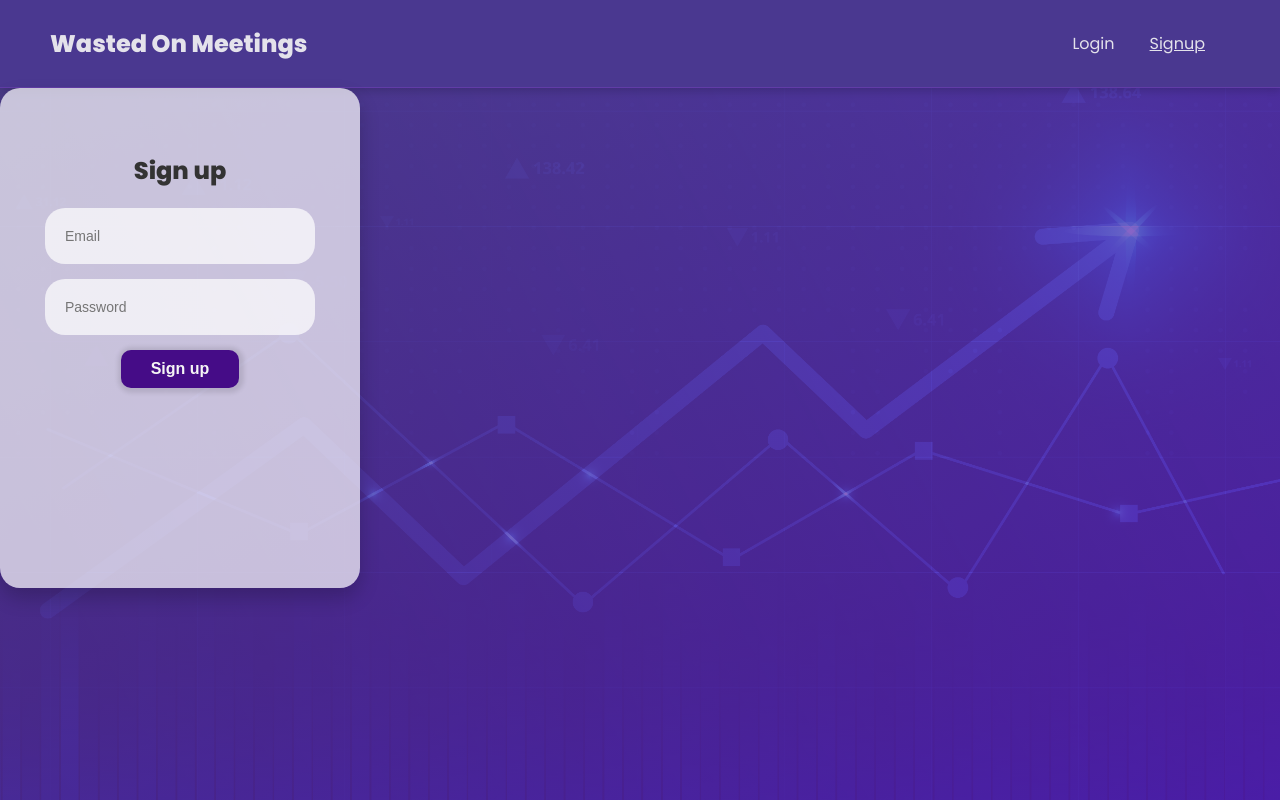
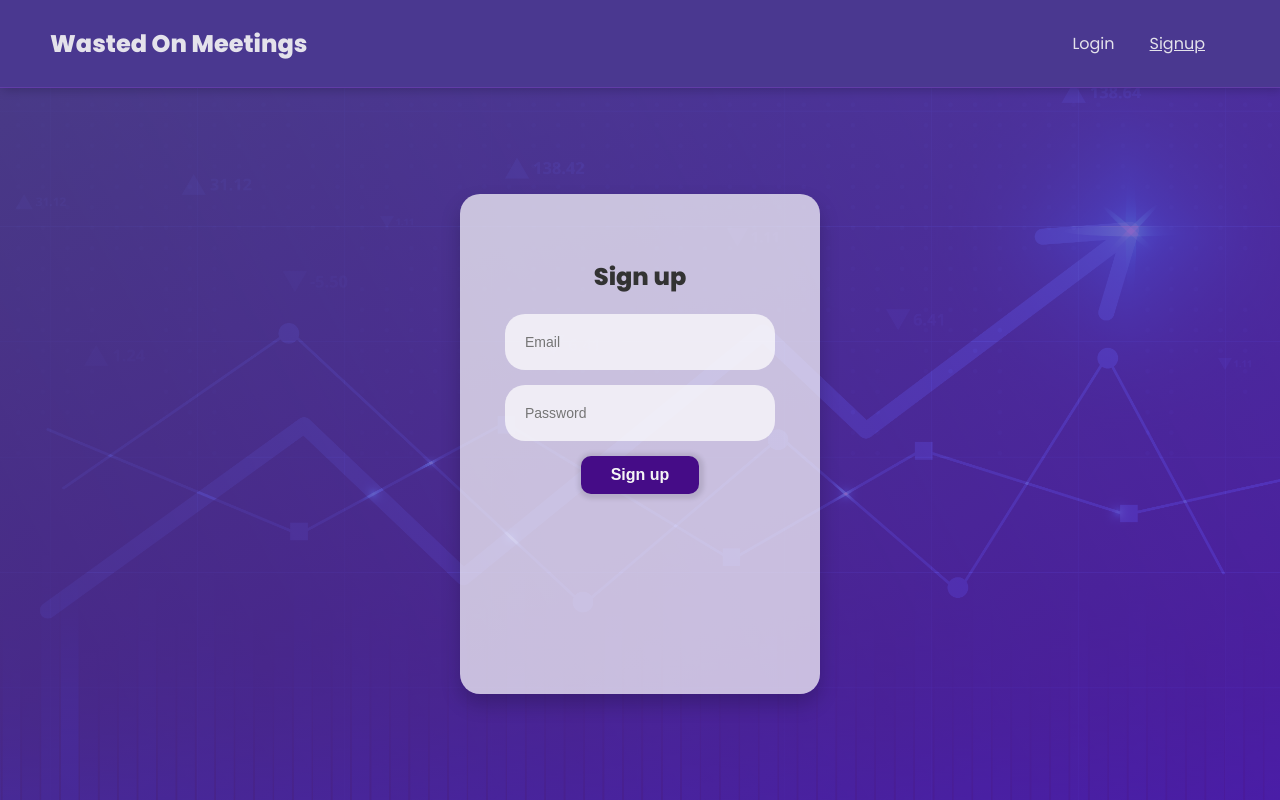
Before and after one commit to StigAkl/wasted-on-meetings, a React (Vite) app in the folder client/: page /signup in a window 1280 px wide. Built offline with nearby package versions, Linux system fonts and the light colour scheme.

Commit message:
Alias for component imports

```diff
--- a/client/package.json
+++ b/client/package.json
@@ -12,6 +12,7 @@
     "axios": "^1.3.2",
     "classnames": "^2.3.2",
     "localforage": "^1.10.0",
+    "path": "^0.12.7",
     "react": "^18.2.0",
     "react-dom": "^18.2.0",
     "react-router-dom": "^6.8.0",
--- a/client/src/pages/Create/Create.tsx
+++ b/client/src/pages/Create/Create.tsx
@@ -1,6 +1,6 @@
 import { ChangeEvent, FormEvent, useState } from "react";
-import Button from "../../components/Button/Button";
-import Container from "../../components/Container/Container";
+import Button from "@wom/Button/Button";
+import Container from "@wom/Container/Container";
 import styles from './Create.module.css';
 import { getRoundedTime, getRounderTimeOneHourLater } from "../../utils/dateTimeHelpers";
 import { createMeetingUrl } from "../../constants/api";
--- a/client/src/pages/Signup/Signup.tsx
+++ b/client/src/pages/Signup/Signup.tsx
@@ -1,12 +1,12 @@
 import css from './Signup.module.css';
-import Container from '../../components/Container/Container';
-import Button from '../../components/Button/Button';
+import Container from '@wom/Container/Container';
+import Button from '@wom/Button/Button';
 import useSignupForm from '../../hooks/useSignupForm';
 import { signUpUrl } from '../../constants/api';
 import { Link } from 'react-router-dom';
-import FormCard from '../../components/FormCard/FormCard';
-import EmailInput from '../../components/FormCard/EmailInput';
-import PasswordInput from '../../components/FormCard/PasswordInput';
+import FormCard from '@wom/FormCard/FormCard';
+import EmailInput from '@wom/FormCard/EmailInput';
+import PasswordInput from '@wom/FormCard/PasswordInput';
 
 const Signup = () => {
 
@@ -23,7 +23,7 @@ const Signup = () => {
   const passwordError = formValidation.passwordError ? true : false;
 
   return (
-    <Container>
+    <Container justifyContent="center">
       <section className={css.signupContainer}>
         <FormCard title="Sign up">
           <form onSubmit={handleSubmit}>
--- a/client/src/pages/Welcome/Welcome.tsx
+++ b/client/src/pages/Welcome/Welcome.tsx
@@ -1,6 +1,6 @@
 import { Link } from 'react-router-dom';
-import Container from '../../components/Container/Container';
-import CTALink from '../../components/CTALink/CTALink';
+import Container from '@wom/Container/Container';
+import CTALink from '@wom/CTALink/CTALink';
 import styles from './Welcome.module.css';
 
 //<section className={styles.container}>
--- a/client/src/state/context/UserDetailsProvider.tsx
+++ b/client/src/state/context/UserDetailsProvider.tsx
@@ -3,7 +3,7 @@ import { getAxiosInstance, getToken, setToken } from "../../utils/token";
 import { fetchUserUrl } from "../../constants/api";
 import { ACCESS_TOKEN } from "../../constants/constants";
 import { InitialUserDetails, IUserDetails } from "../types/State";
-import Loader from "../../components/Loader";
+import Loader from "@wom/Loader";
 
 interface Props {
   children: ReactNode
--- a/client/tsconfig.json
+++ b/client/tsconfig.json
@@ -14,7 +14,10 @@
     "resolveJsonModule": true,
     "isolatedModules": false,
     "noEmit": true,
-    "jsx": "react-jsx"
+    "jsx": "react-jsx",
+    "paths": {
+      "@wom/*": ["./src/components/*"]
+    }
   },
   "include": ["src"],
   "references": [{ "path": "./tsconfig.node.json" }]
--- a/client/vite.config.ts
+++ b/client/vite.config.ts
@@ -1,8 +1,14 @@
 import { defineConfig } from "vite";
 import react from "@vitejs/plugin-react";
 import svgr from "vite-plugin-svgr";
+import path from "path";
 
 // https://vitejs.dev/config/
 export default defineConfig({
+  resolve: {
+    alias: {
+      "@wom": path.resolve(__dirname, "./src/components"),
+    },
+  },
   plugins: [react(), svgr()],
 });
```
Also changed, not shown: client/src/pages/Home/Home.tsx (+3 -4 lines), client/src/pages/Login/Login.tsx (+5 -5 lines), 1 other file (tests, documents, lock files or other folders).
